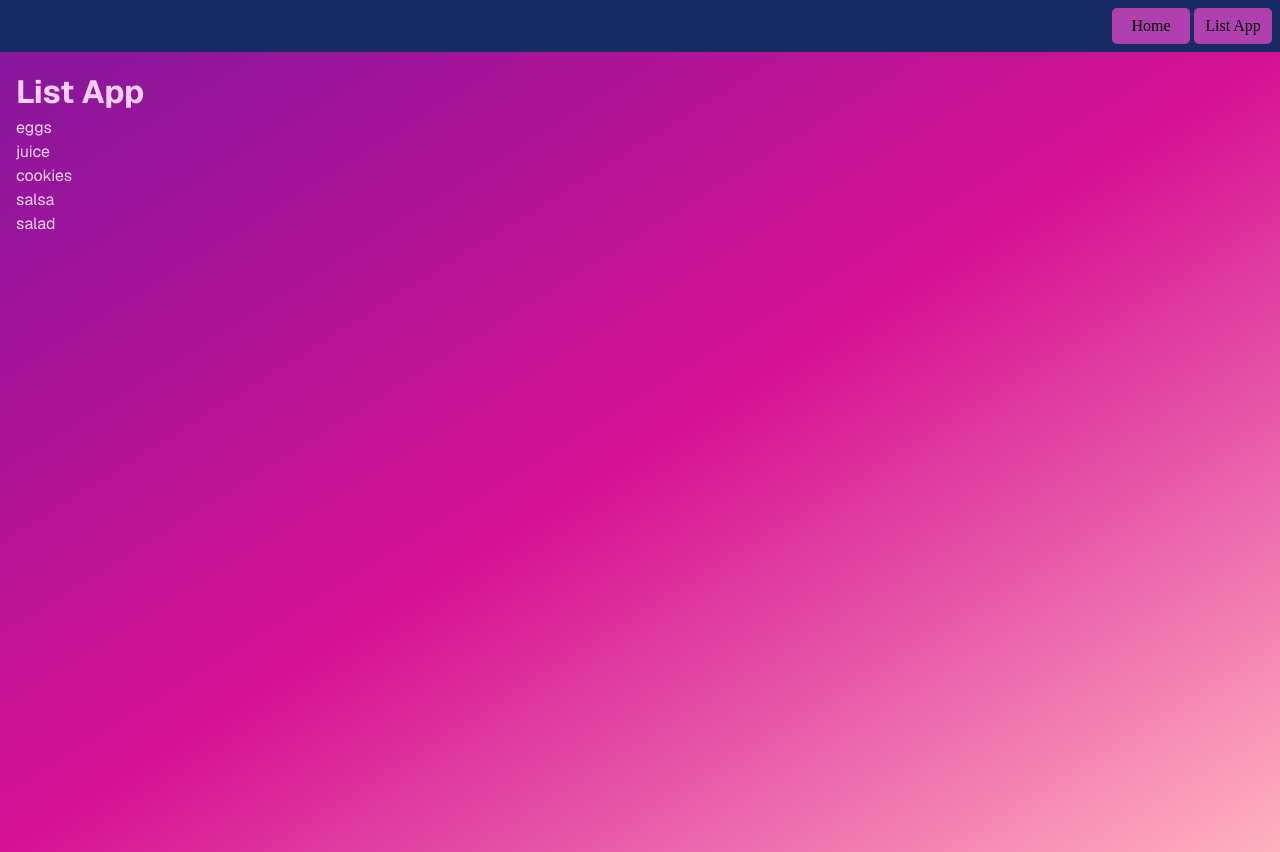
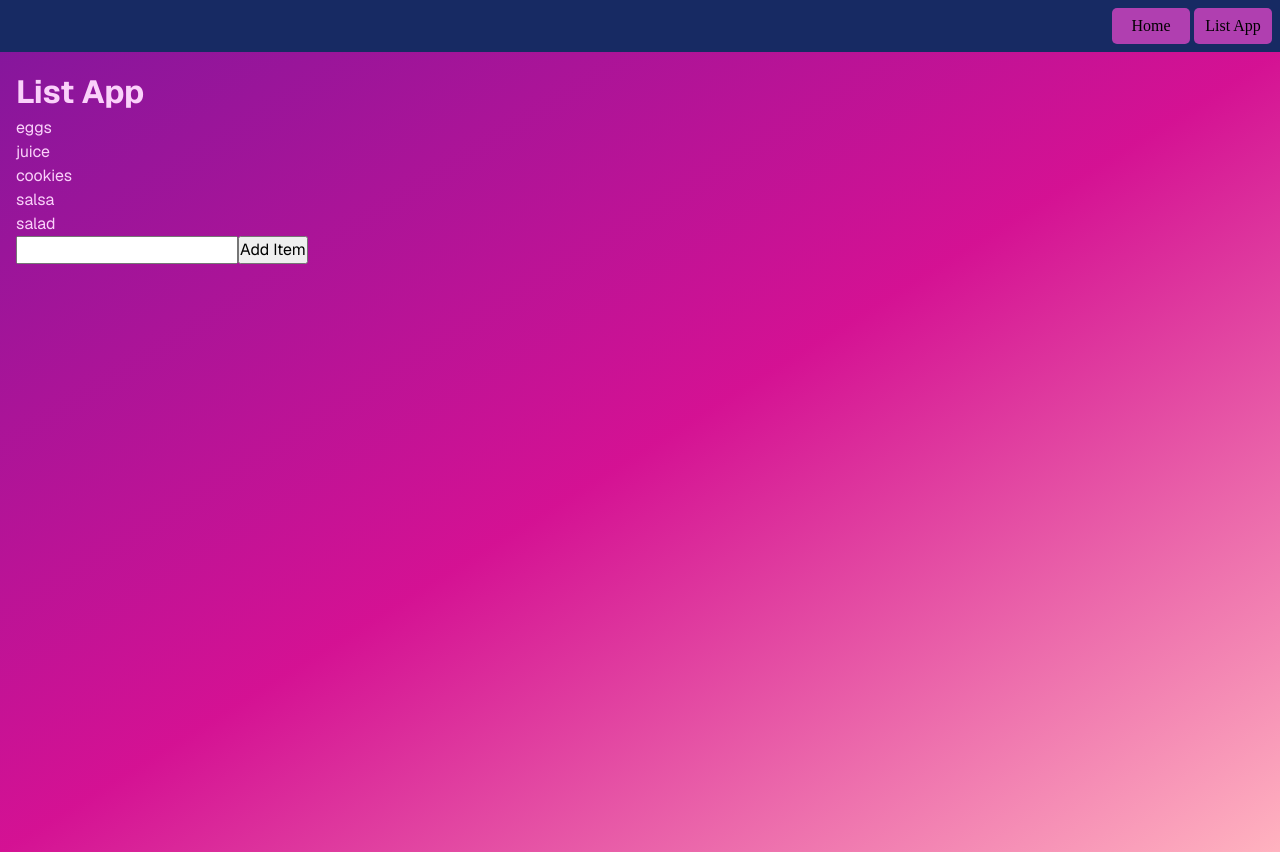
Before and after one commit to franco-ortega/workshop, a Next.js app: page /list in a window 1280 px wide. Built offline with nearby package versions, Linux system fonts and the light colour scheme.

Commit message:
create Form component to submit list items

```diff
--- a/app/list/page.js
+++ b/app/list/page.js
@@ -1,4 +1,7 @@
+'use client';
+
 import List from '@/components/List/List';
+import Form from '@/components/Form/Form';
 import styles from './page.module.css';
 
 export default function Home() {
@@ -15,8 +18,11 @@ export default function Home() {
 			<main>
 				<div>
 					<h1>List App</h1>
+					<List list={sampleData} />
 
-					<List list={sampleData} />
+					<div>
+						<Form buttonText={'Add Item'} />
+					</div>
 				</div>
 			</main>
 		</div>
--- a/app/list/page.module.css
+++ b/app/list/page.module.css
@@ -5,7 +5,5 @@
 	padding: 1rem;
 
 	height: 100%;
-	/* align-items: center; */
-	/* justify-content: center; */
 	font-family: var(--font-geist-sans);
 }
--- /dev/null
+++ b/components/Form/Form.jsx
@@ -0,0 +1,28 @@
+export default function Form({ buttonText }) {
+	const submitListItem = (e) => {
+		e.preventDefault();
+		console.log('submit');
+	};
+
+	return (
+		<form onSubmit={submitListItem}>
+			<Label>
+				<Input />
+			</Label>
+			<Button text={buttonText} />
+		</form>
+	);
+}
+
+// helper functions
+function Input() {
+	return <input type='text' />;
+}
+
+function Button({ text }) {
+	return <button>{text}</button>;
+}
+
+function Label({ children }) {
+	return <label>{children}</label>;
+}
```
